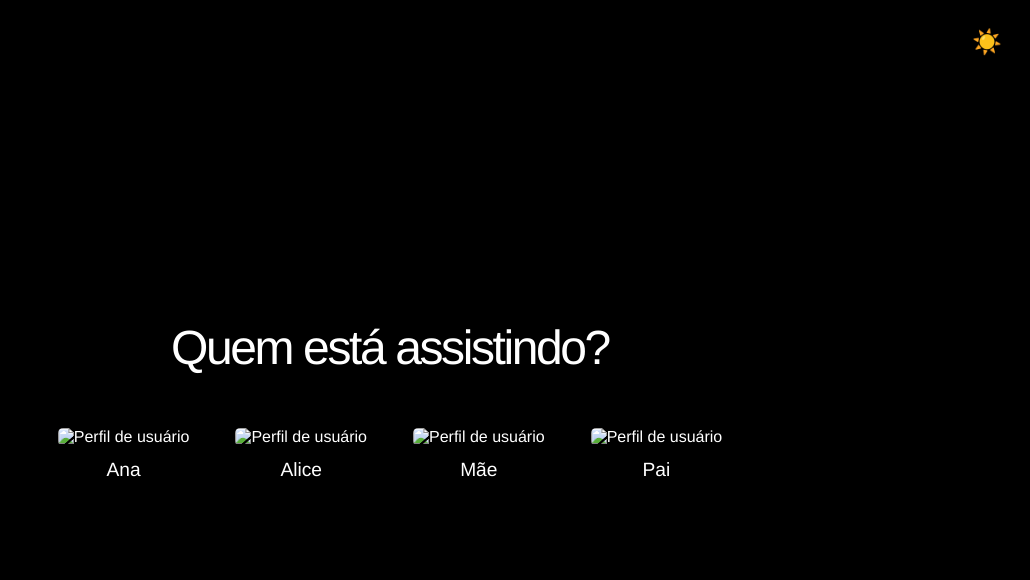
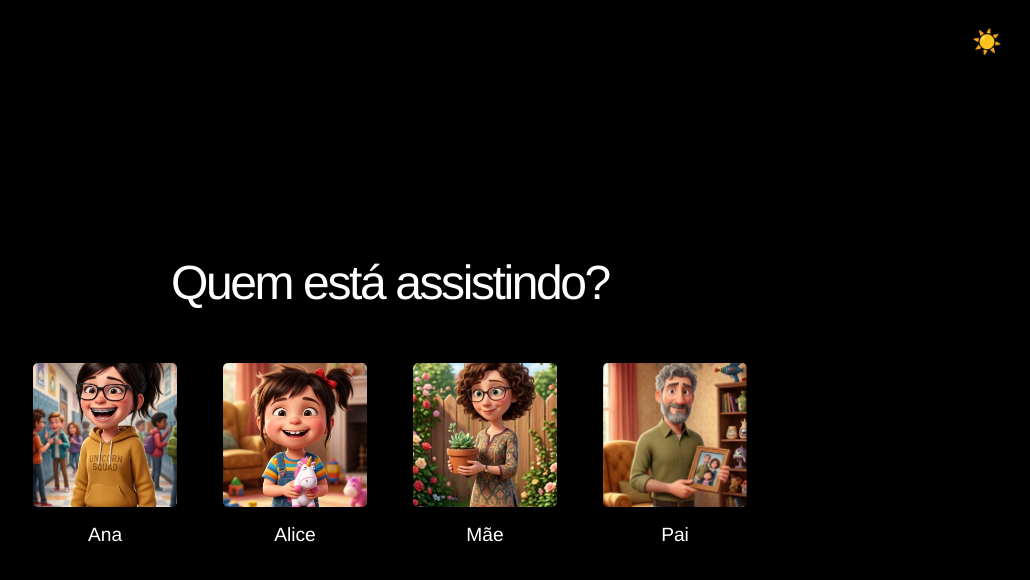
Before and after one commit to leo85writer/Netlura, a plain HTML site: page index.html in a window 1280 px wide. Shown: the whole page, without its empty margins (250-1280 px from the left). Drawn offline with Linux system fonts and the light colour scheme; the site is published under a folder, as on GitHub Pages, so addresses that start at the root find nothing.

Commit message:
Update index.html

```diff
--- a/index.html
+++ b/index.html
@@ -36,7 +36,7 @@
                     <!-- Agrupa imagem e legenda do perfil -->
                     <figure>
                     <!-- Imagem do perfil da Ana -->
-                    <img src="/assets/Ana.png" alt="Perfil de usuário">
+                    <img src="assets/Ana.png" alt="Perfil de usuário">
                     <!-- Nome exibido abaixo da imagem -->
                     <figcaption>Ana</figcaption>
                     </figure>
@@ -49,7 +49,7 @@
                     <!-- Agrupa imagem e legenda do perfil -->
                     <figure>
                     <!-- Imagem do perfil da Alice -->
-                    <img src="/assets/Alice.png" alt="Perfil de usuário">
+                    <img src="assets/Alice.png" alt="Perfil de usuário">
                     <!-- Nome exibido abaixo da imagem -->
                     <figcaption>Alice</figcaption>
                     </figure>
@@ -62,7 +62,7 @@
                     <!-- Agrupa imagem e legenda do perfil -->
                     <figure>
                     <!-- Imagem do perfil da Mãe -->
-                    <img src="/assets/Mãe.png" alt="Perfil de usuário">
+                    <img src="assets/Mãe.png" alt="Perfil de usuário">
                     <!-- Nome exibido abaixo da imagem -->
                     <figcaption>Mãe</figcaption>
                     </figure>
@@ -75,7 +75,7 @@
                     <!-- Agrupa imagem e legenda do perfil -->
                     <figure>
                     <!-- Imagem do perfil do Pai -->
-                    <img src="/assets/Pai.png" alt="Perfil de usuário">
+                    <img src="assets/Pai.png" alt="Perfil de usuário">
                     <!-- Nome exibido abaixo da imagem -->
                     <figcaption>Pai</figcaption>
                     </figure>
```
